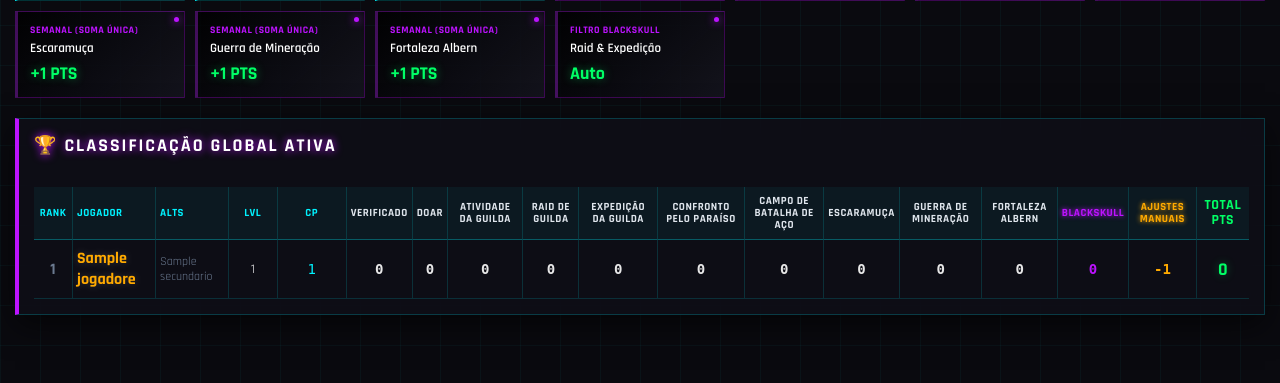
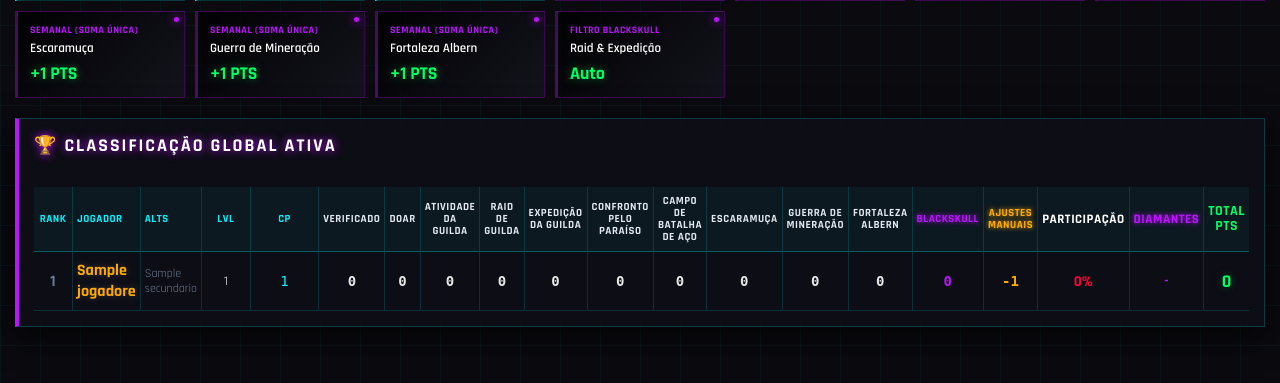
Before and after one commit to Seck1993/vortex, a Flask app: page / in a window 1280 px wide. Shown: the part 255-638 px from the top of the page. Run offline with Flask 3, Linux system fonts and the light colour scheme; tables that the repository leaves empty hold one stand-in row (values such as "Sample post").

Commit message:
Add new columns for participation and diamonds SECK

```diff
--- a/templates/dashboard.html
+++ b/templates/dashboard.html
@@ -254,6 +254,10 @@
 
                         <th class="th-evento" style="color: var(--neon-purple); text-shadow: 0 0 5px var(--neon-purple);">BlackSkull</th>
                         <th class="th-evento" style="color: var(--neon-orange); text-shadow: 0 0 5px var(--neon-orange);">Ajustes Manuais</th>
+
+                        <!-- NOVAS COLUNAS ADICIONADAS AQUI -->
+                        <th style="font-size: 13px; color: #fff;">PARTICIPAÇÃO</th>
+                        <th style="font-size: 13px; color: #bc13fe; text-shadow: 0 0 5px #bc13fe;">DIAMANTES</th>
                         <th style="font-size: 14px; color: var(--neon-green);">TOTAL PTS</th>
                     </tr>
                 </thead>
@@ -294,6 +298,14 @@
                             <td class="td-evento" style="color: var(--neon-purple); font-weight: bold;">{{ item.blackskull }}</td>
                             <td class="td-evento" style="color: var(--neon-orange); font-weight: bold;">{{ item.ajustes }}</td>
 
+                            <!-- NOVAS COLUNAS RENDERIZADAS -->
+                            <td style="font-weight: bold; font-size: 15px; color: {% if item.participacao >= 100 %}var(--neon-green){% elif item.participacao >= 50 %}var(--neon-orange){% else %}var(--neon-red){% endif %};">
+                                {{ item.participacao }}%
+                            </td>
+                            <td style="font-weight: bold; font-size: 14px; color: var(--neon-purple); text-shadow: {% if item.pontos_diamante > 0 %}0 0 10px rgba(188, 19, 254, 0.5){% else %}none{% endif %};">
+                                {% if item.pontos_diamante > 0 %}💎 +{{ item.pontos_diamante }}{% else %}-{% endif %}
+                            </td>
+
                             {% if user_role == 'admin' %}
                                 <td><input type="number" class="input-edit edit-pontos" value="{{ item.pontos }}" style="width: 60px;" onchange="this.closest('tr').classList.add('linha-modificada')"></td>
                             {% else %}
@@ -313,6 +325,14 @@
                             {% endfor %}
                             <td class="td-evento" style="color: var(--neon-purple); font-weight: bold;">{{ item.blackskull }}</td>
                             <td class="td-evento" style="color: var(--neon-orange); font-weight: bold;">{{ item.ajustes }}</td>
+
+                            <!-- NOVAS COLUNAS RENDERIZADAS -->
+                            <td style="font-weight: bold; font-size: 15px; color: {% if item.participacao >= 100 %}var(--neon-green){% elif item.participacao >= 50 %}var(--neon-orange){% else %}var(--neon-red){% endif %};">
+                                {{ item.participacao }}%
+                            </td>
+                            <td style="font-weight: bold; font-size: 14px; color: var(--neon-purple); text-shadow: {% if item.pontos_diamante > 0 %}0 0 10px rgba(188, 19, 254, 0.5){% else %}none{% endif %};">
+                                {% if item.pontos_diamante > 0 %}💎 +{{ item.pontos_diamante }}{% else %}-{% endif %}
+                            </td>
 
                             <td style="color: var(--neon-green); font-weight: 700; font-size: 18px; text-shadow: 0 0 10px rgba(0,255,102,0.3);">{{ item.pontos }}</td>
                         {% endif %}
```
